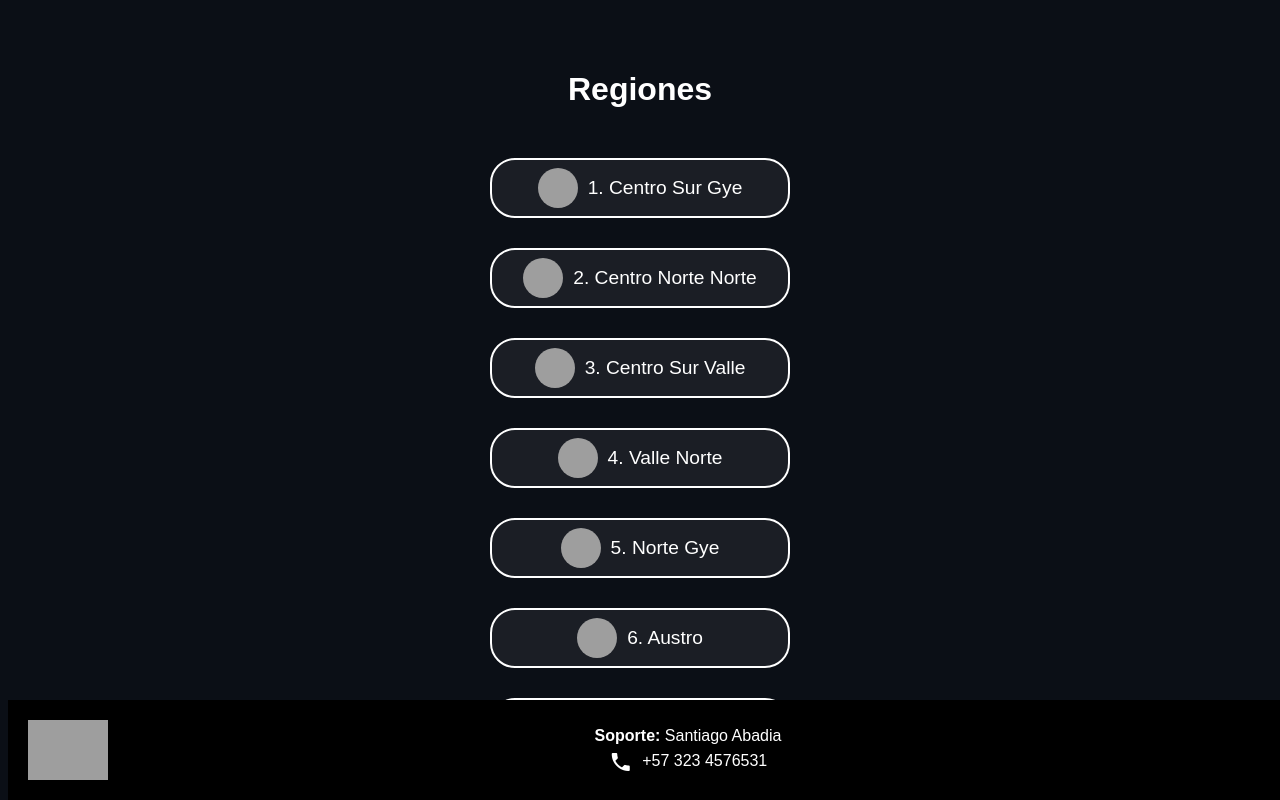
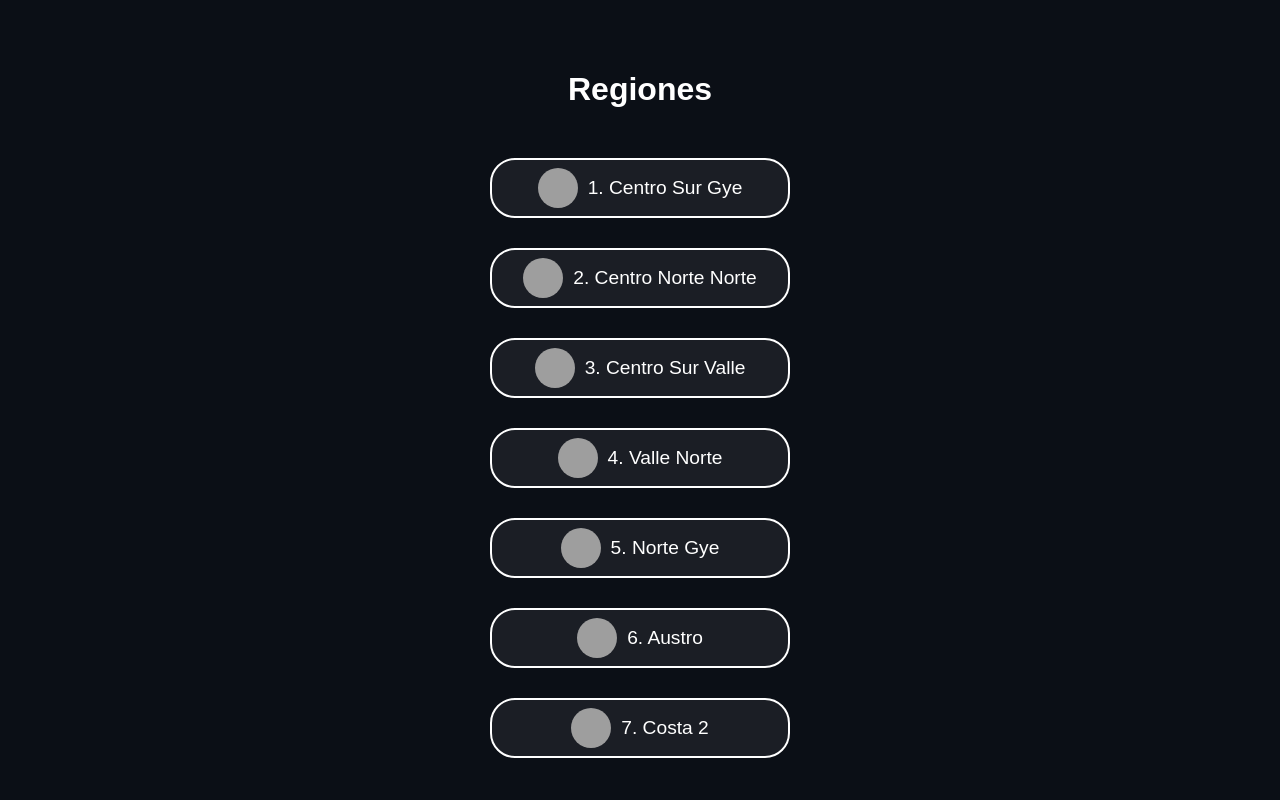
Before and after one commit to Phygital-exp/Landing_GPF, a plain HTML site: page numbers_bot.html in a window 1280 px wide. Drawn offline with Linux system fonts and the light colour scheme; grey boxes are pictures that could not be loaded.

Commit message:
Update numbers_bot.html

```diff
--- a/numbers_bot.html
+++ b/numbers_bot.html
@@ -5,8 +5,8 @@
     <meta name="viewport" content="width=device-width, initial-scale=1.0">
     <title>Numero Bot</title>
     <link rel="stylesheet" href="styles.css">
-    <link href="https://fonts.googleapis.com/icon?family=Material+Icons" rel="stylesheet"> <!-- Agrega Material Icons -->
-    <link rel="icon" href="https://s3.amazonaws.com/botgen/Uploads/LogoGPFOf_1720642733.png" type="image/png"> <!-- Favicon -->
+    <link href="https://fonts.googleapis.com/icon?family=Material+Icons" rel="stylesheet">
+    <link rel="icon" href="https://s3.amazonaws.com/botgen/Uploads/LogoGPFOf_1720642733.png" type="image/png">
 </head>
 <body>
     <div class="container">
@@ -43,18 +43,6 @@
         </div>
     </div>
 
-    <footer>
-        <div class="footer-content">
-            <div class="logo-container">
-                <img src="https://s3.amazonaws.com/botgen/Uploads/ppt_nueva_phygital-27_1720634176.png" alt="Logo PPT">
-            </div>
-            <div class="contact-info">
-                <p><b>Soporte: </b>Santiago Abadia</p>
-                <p><i class="material-icons">phone</i> +57 323 4576531</p>
-            </div>
-        </div>
-    </footer>
-
 
     <script src="scripts.js"></script>
 </body>
```
